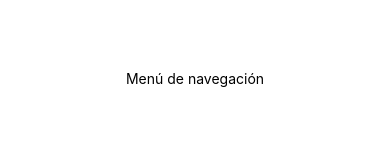
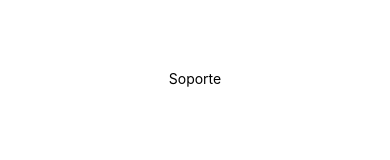
Before and after one commit to jonaymm01/gajom, a React Native app: screen / in a window 390 px wide. Shown: the part 351-511 px from the top of the page. Built offline with nearby package versions, Linux system fonts and the light colour scheme.

Commit message:
Planteamiento inicial de las cinco páginas principales

```diff
--- a/App.js
+++ b/App.js
@@ -1,31 +1,6 @@
 import { StatusBar } from 'expo-status-bar';
 import { StyleSheet, Text, View } from 'react-native';
-import { Settings } from './components/basics/Settings';
 import { Navigation } from './components/NavigationContainer';
-
-function HomeScreen() {
-  return (
-    <View style={{ flex: 1, justifyContent: 'center', alignItems: 'center' }}>
-      <Text>Home!</Text>
-    </View>
-  );
-}
-
-function SettingsScreen() {
-  return (
-    <View style={{ flex: 1, justifyContent: 'center', alignItems: 'center' }}>
-      <Text>Settings!</Text>
-    </View>
-  );
-}
-
-function ContactScreen() {
-  return (
-    <View style={{ flex: 1, justifyContent: 'center', alignItems: 'center' }}>
-      <Text>Llamadita!</Text>
-    </View>
-  );
-}
 
 
 export default function App() {
@@ -35,12 +10,3 @@ export default function App() {
     </>
   )
 }
-
-const styles = StyleSheet.create({
-  container: {
-    flex: 1,
-    backgroundColor: 'lightgreen',
-    alignItems: 'center',
-    justifyContent: 'center',
-  },
-});
--- a/components/NavigationContainer.jsx
+++ b/components/NavigationContainer.jsx
@@ -3,7 +3,11 @@ import { StyleSheet, Text, View } from 'react-native';
 import { NavigationContainer } from '@react-navigation/native';
 import { createBottomTabNavigator } from '@react-navigation/bottom-tabs';
 import Ionicons from 'react-native-vector-icons/Ionicons';
-import { Settings } from './basics/Settings';
+import { Support } from '../pages/Support';
+import { Talker } from '../pages/Talker';
+import { Main } from '../pages/Main';
+import { Games } from '../pages/Games';
+import { User } from '../pages/User';
 
 
 const Tab = createBottomTabNavigator();
@@ -45,26 +49,17 @@ export function Navigation() {
             tabBarActiveBackgroundColor: 'darkviolet'
           })}
         >
-          <Tab.Screen name="support" component={Settings} options={{ title: 'Soporte', headerTitle: 'Gajom', headerStyle: { backgroundColor: 'darkviolet', },
+          <Tab.Screen name="support" component={Support} options={{ title: 'Soporte', headerTitle: 'Gajom', headerStyle: { backgroundColor: 'darkviolet', },
         headerTitleStyle: { color: 'white', fontWeight: 'bold'}}} />
-          <Tab.Screen name="talker" component={Settings} options={{ title: 'Comunicador', headerTitle: 'Gajom', headerStyle: { backgroundColor: 'darkviolet' },
+          <Tab.Screen name="talker" component={Talker} options={{ title: 'Comunicador', headerTitle: 'Gajom', headerStyle: { backgroundColor: 'darkviolet' },
         headerTitleStyle: { color: 'white', fontWeight: 'bold'}}}/>
-              <Tab.Screen name="main" component={Settings} options={{ title: 'Gajom', headerTitle: 'Gajom', headerStyle: { backgroundColor: 'darkviolet' },
+              <Tab.Screen name="main" component={Main} options={{ title: 'Gajom', headerTitle: 'Gajom', headerStyle: { backgroundColor: 'darkviolet' },
         headerTitleStyle: { color: 'white', fontWeight: 'bold'}}}/>
-            <Tab.Screen name="games" component={Settings} options={{ title: 'Juegos', headerTitle: 'Gajom', headerStyle: { backgroundColor: 'darkviolet' },
+            <Tab.Screen name="games" component={Games} options={{ title: 'Juegos', headerTitle: 'Gajom', headerStyle: { backgroundColor: 'darkviolet' },
         headerTitleStyle: { color: 'white', fontWeight: 'bold'}}}/>
-          <Tab.Screen name="user" component={Settings} options={{ title: 'Perfil', headerTitle: 'Gajom', headerStyle: { backgroundColor: 'darkviolet'},
+          <Tab.Screen name="user" component={User} options={{ title: 'Perfil', headerTitle: 'Gajom', headerStyle: { backgroundColor: 'darkviolet'},
         headerTitleStyle: { color: 'white', fontWeight: 'bold'}}}/>
         </Tab.Navigator>
         </NavigationContainer>
     );
 }
-
-const styles = StyleSheet.create({
-    container: {
-      flex: 1,
-      backgroundColor: 'lightgreen',
-      alignItems: 'center',
-      justifyContent: 'center',
-    },
-  });
--- /dev/null
+++ b/pages/Games.jsx
@@ -0,0 +1,18 @@
+import { StyleSheet, Text, View } from 'react-native';
+
+export function Games() {
+    return (
+      <View style={styles.container}>
+        <Text>Menú de Juegos</Text>
+      </View>
+    );
+}
+
+const styles = StyleSheet.create({
+    container: {
+      flex: 1,
+      backgroundColor: '#fff',
+      alignItems: 'center',
+      justifyContent: 'center',
+    },
+});
--- a/components/basics/Settings.jsx
+++ b/pages/Main.jsx
@@ -1,9 +1,9 @@
 import { StyleSheet, Text, View } from 'react-native';
 
-export function Settings() {
+export function Main() {
     return (
       <View style={styles.container}>
-        <Text>Menú de navegación</Text>
+        <Text>Página principal</Text>
       </View>
     );
 }
--- /dev/null
+++ b/pages/Support.jsx
@@ -0,0 +1,18 @@
+import { StyleSheet, Text, View } from 'react-native';
+
+export function Support() {
+    return (
+      <View style={styles.container}>
+        <Text>Soporte</Text>
+      </View>
+    );
+}
+
+const styles = StyleSheet.create({
+    container: {
+      flex: 1,
+      backgroundColor: '#fff',
+      alignItems: 'center',
+      justifyContent: 'center',
+    },
+});
--- /dev/null
+++ b/pages/Talker.jsx
@@ -0,0 +1,18 @@
+import { StyleSheet, Text, View } from 'react-native';
+
+export function Talker() {
+    return (
+      <View style={styles.container}>
+        <Text>Menú de Comunicador</Text>
+      </View>
+    );
+}
+
+const styles = StyleSheet.create({
+    container: {
+      flex: 1,
+      backgroundColor: '#fff',
+      alignItems: 'center',
+      justifyContent: 'center',
+    },
+});
--- /dev/null
+++ b/pages/User.jsx
@@ -0,0 +1,18 @@
+import { StyleSheet, Text, View } from 'react-native';
+
+export function User() {
+    return (
+      <View style={styles.container}>
+        <Text>Perfil de usuario</Text>
+      </View>
+    );
+}
+
+const styles = StyleSheet.create({
+    container: {
+      flex: 1,
+      backgroundColor: '#fff',
+      alignItems: 'center',
+      justifyContent: 'center',
+    },
+});
```
